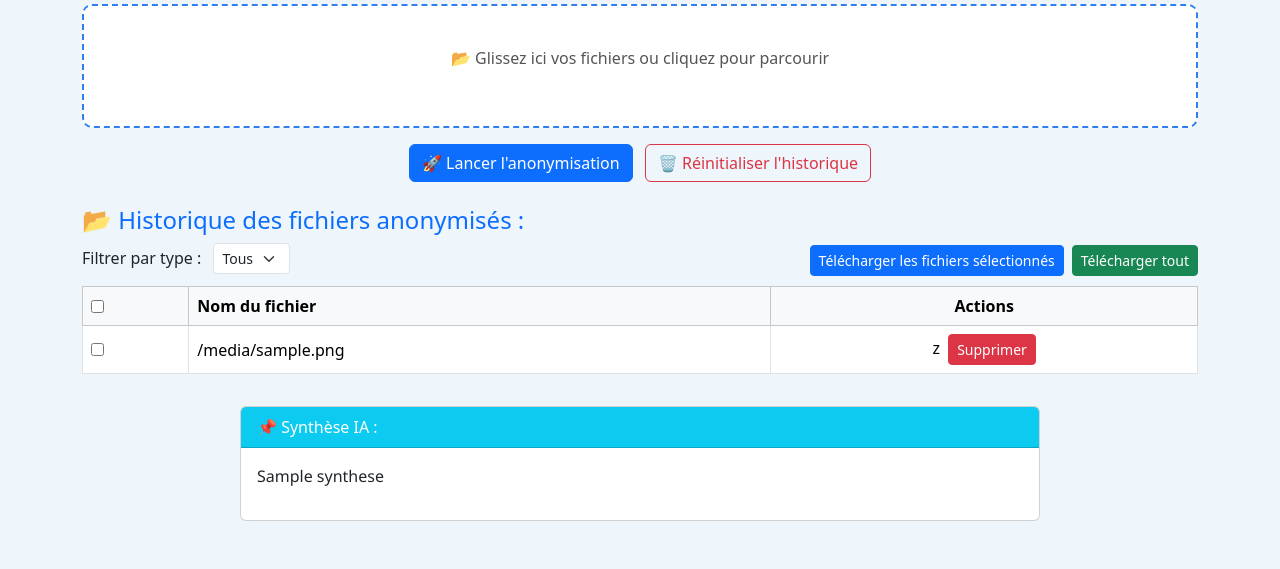
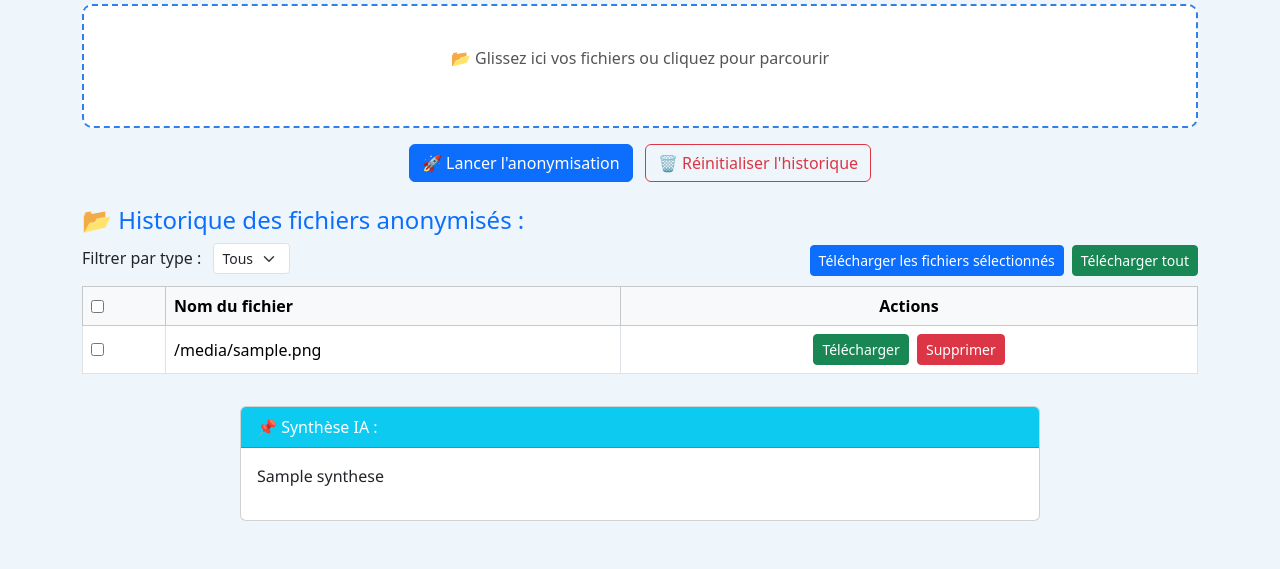
Before and after one commit to MeryemGue/flask-anonymiseur, a Flask app: template templates/index.html in a window 1280 px wide. Shown: the part 392-961 px from the top of the page. Run offline with Flask 3, Linux system fonts and the light colour scheme; the template is opened without the code that fills it: most values are stand-ins (such as "Sample title", 1, 10 or a date in 2020).

Commit message:
...........

```diff
--- a/templates/index.html
+++ b/templates/index.html
@@ -112,7 +112,7 @@
             <td><input type="checkbox" class="file-checkbox" value="{{ file }}"></td>
             <td class="filename-cell">{{ file }}</td>
             <td class="text-center">
-              z
+              <a href="{{ url_for('download_file', filename=file) }}" class="btn btn-sm btn-success">Télécharger</a>
               <a href="{{ url_for('delete_file', filename=file) }}" class="btn btn-sm btn-danger ms-1">Supprimer</a>
             </td>
           </tr>
```
